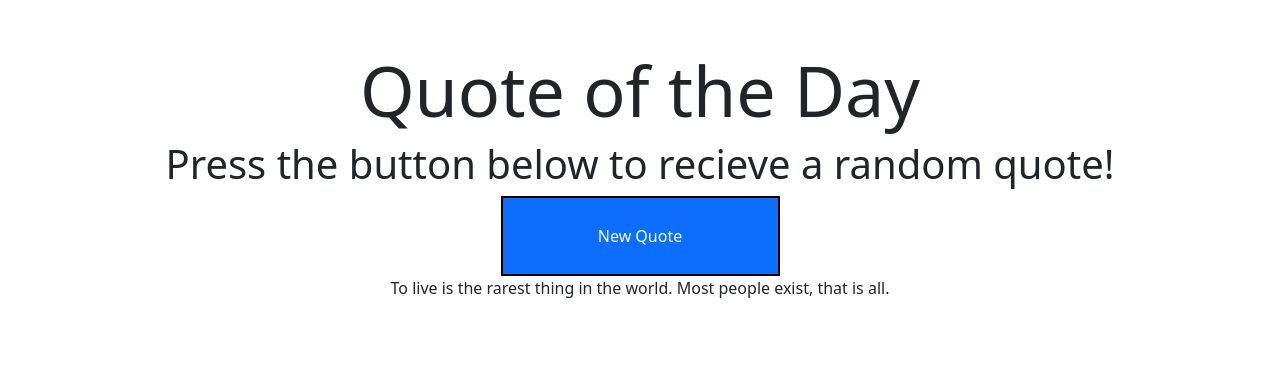
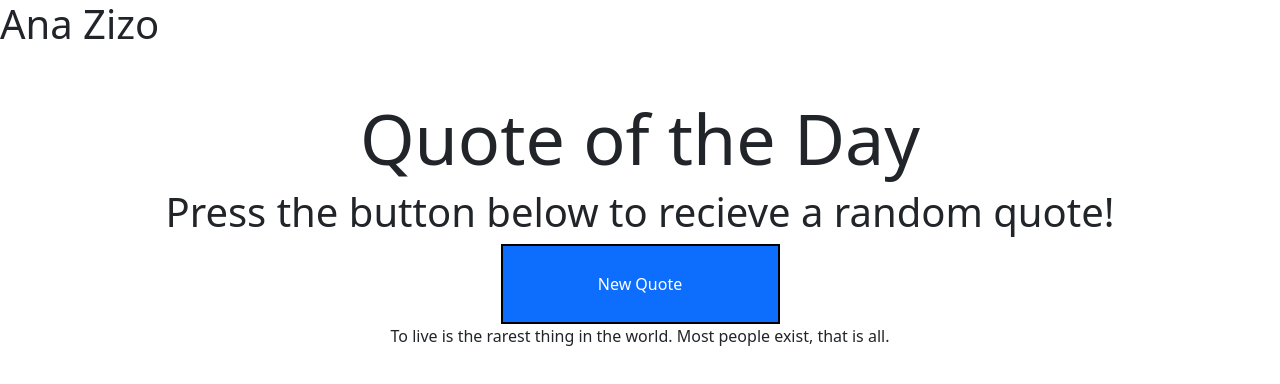
Before and after one commit to ziade33/Crud, a plain HTML site: page index.html in a window 1280 px wide. Drawn offline with Linux system fonts and the light colour scheme.

Commit message:
zizo version2

```diff
--- a/index.html
+++ b/index.html
@@ -10,6 +10,7 @@
 </head>
 
 <body>
+    <h1>Ana Zizo</h1>
     <div id="data">
 
     </div>
--- a/js/index.js
+++ b/js/index.js
@@ -19,3 +19,5 @@ data.innerHTML=
         <button type="reset" onclick="getRandomFromArray(q)" class="btn-hover btn w-25 h-80px btn-primary rounded-0 border-2 border-black">New Quote</button>
         <div class="w-100 text-center" >`+ random +`</div>
     </div>`
+
+    console.log('Hello')
```
